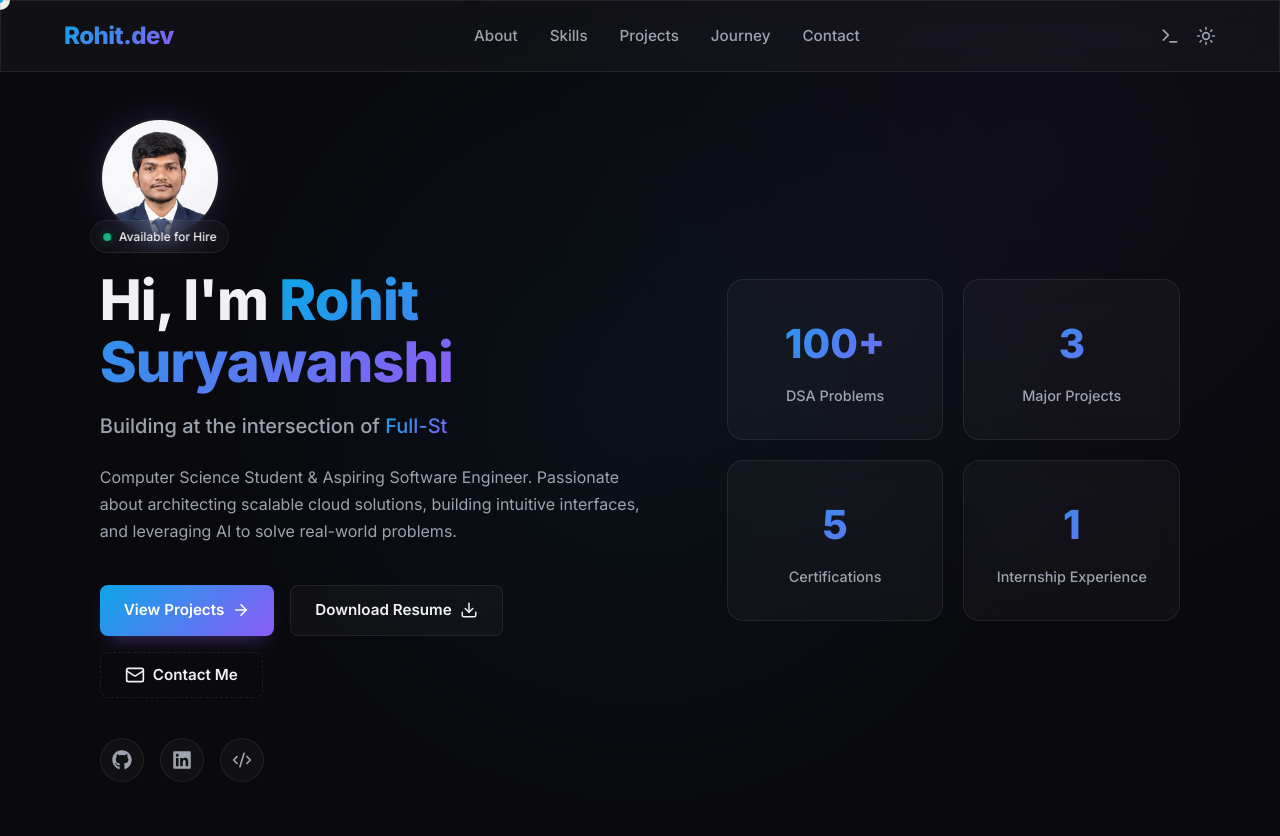
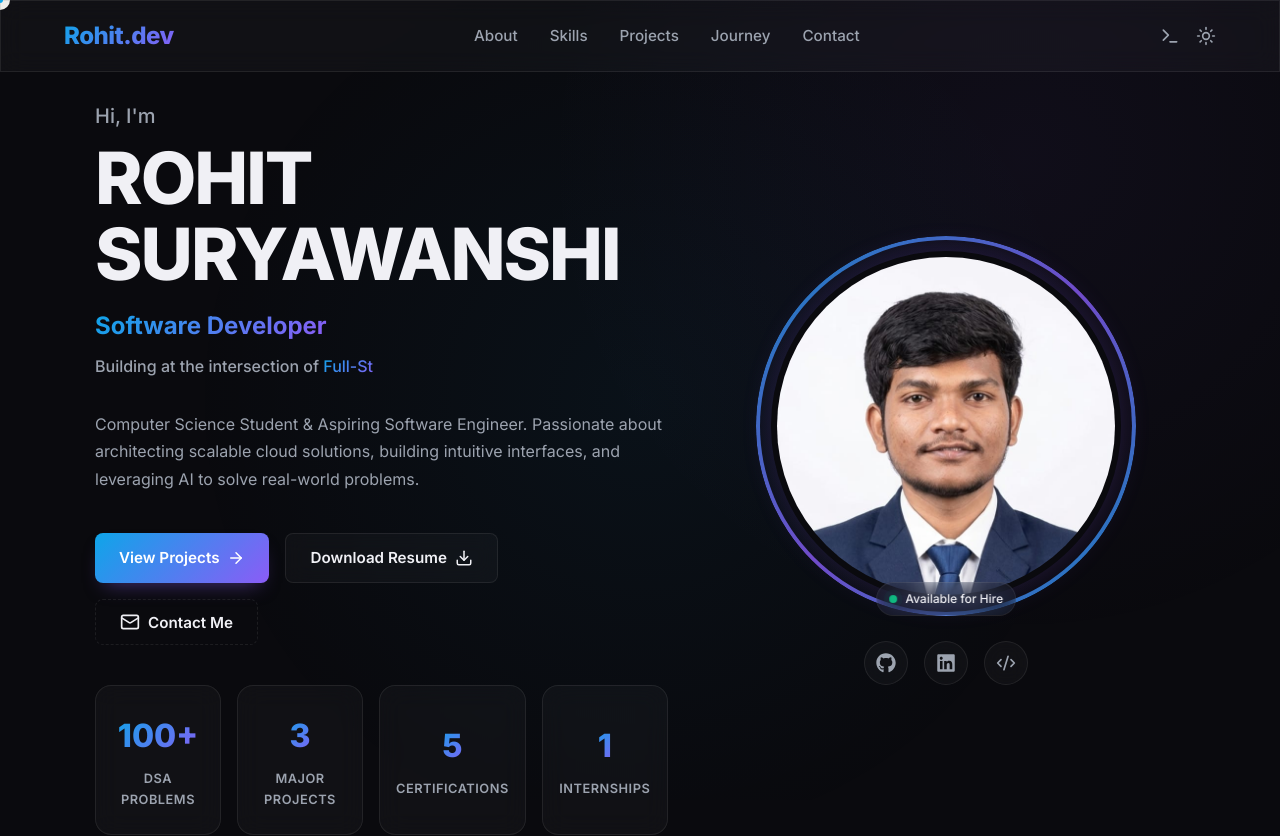
Before and after one commit to Rohit18457/Portfolio, a React (Vite) app: page / in a window 1280 px wide. Shown: the top 836 px of the page. Built offline with nearby package versions, Linux system fonts and the light colour scheme.

Commit message:
Update hero section layout to split-screen and fix subtitle overlap

```diff
--- a/package.json
+++ b/package.json
@@ -11,6 +11,7 @@
   },
   "dependencies": {
     "framer-motion": "^12.40.0",
+    "jimp": "^1.6.1",
     "lucide-react": "^1.21.0",
     "react": "^19.2.6",
     "react-dom": "^19.2.6",
--- a/src/components/sections/HeroSection.css
+++ b/src/components/sections/HeroSection.css
@@ -7,19 +7,54 @@
   display: flex;
   align-items: center;
   justify-content: space-between;
-  gap: 60px;
+  gap: 40px;
 }
 
 .hero-content {
+  flex: 1.2;
+  max-width: 700px;
+  text-align: left;
+}
+
+.hero-image-container {
   flex: 1;
-  max-width: 600px;
+  display: flex;
+  flex-direction: column;
+  align-items: center;
+  justify-content: center;
+  gap: 30px;
 }
 
 .profile-wrapper {
   position: relative;
   width: 120px;
   height: 120px;
-  margin-bottom: 32px;
+}
+
+.profile-wrapper.large {
+  width: 350px;
+  height: 350px;
+  margin-bottom: 0;
+  display: flex;
+  align-items: center;
+  justify-content: center;
+}
+
+.gradient-ring {
+  position: absolute;
+  top: -15px;
+  left: -15px;
+  right: -15px;
+  bottom: -15px;
+  border-radius: 50%;
+  background: linear-gradient(135deg, var(--accent-blue), var(--accent-purple), var(--accent-blue));
+  z-index: 0;
+  opacity: 0.8;
+  mask: linear-gradient(#fff 0 0) content-box, linear-gradient(#fff 0 0);
+  -webkit-mask: linear-gradient(#fff 0 0) content-box, linear-gradient(#fff 0 0);
+  mask-composite: exclude;
+  -webkit-mask-composite: xor;
+  padding: 4px; /* Thickness of the ring */
 }
 
 .profile-img {
@@ -28,8 +63,11 @@
   border-radius: 50%;
   object-fit: cover;
   object-position: top center;
-  border: 2px solid var(--glass-border);
+  border: 6px solid var(--bg-primary);
   box-shadow: 0 0 30px rgba(139, 92, 246, 0.2);
+  z-index: 1;
+  position: relative;
+  background: var(--bg-primary);
 }
 
 .status-badge {
@@ -63,12 +101,20 @@
   100% { transform: scale(0.95); box-shadow: 0 0 0 0 rgba(16, 185, 129, 0); }
 }
 
+.greeting {
+  font-size: 1.25rem;
+  color: var(--text-secondary);
+  margin-bottom: 8px;
+  font-weight: 500;
+}
+
 .hero-title {
-  font-size: 3.5rem;
-  font-weight: 800;
-  line-height: 1.1;
+  font-size: 4.5rem;
+  font-weight: 900;
+  line-height: 1.05;
   margin-bottom: 16px;
-  letter-spacing: -1px;
+  letter-spacing: -2px;
+  text-transform: uppercase;
 }
 
 .hero-subtitle {
@@ -76,7 +122,7 @@
   font-weight: 500;
   color: var(--text-secondary);
   margin-bottom: 24px;
-  height: 30px; /* Prevent layout shift during typing */
+  min-height: 80px; /* Prevent layout shift while allowing wrapping */
 }
 
 .cursor-blink { opacity: 1; color: var(--accent-blue); }
@@ -182,28 +228,46 @@
   border-color: var(--accent-blue);
 }
 
+.hero-socials {
+  margin-top: 10px;
+  justify-content: center;
+}
+
 .hero-stats {
   display: grid;
-  grid-template-columns: 1fr 1fr;
-  gap: 20px;
-  flex: 0.8;
+  grid-template-columns: repeat(4, 1fr);
+  gap: 16px;
+  margin-top: 40px;
+  width: 100%;
 }
 
 .stat-card {
   text-align: center;
-  padding: 32px 24px;
+  padding: 24px 16px;
+  display: flex;
+  flex-direction: column;
+  justify-content: center;
+  align-items: center;
 }
 
 .stat-card h3 {
-  font-size: 2.5rem;
+  font-size: 2rem;
   font-weight: 800;
   margin-bottom: 8px;
 }
 
 .stat-card p {
-  font-size: 0.9rem;
+  font-size: 0.8rem;
   color: var(--text-secondary);
-  font-weight: 500;
+  font-weight: 600;
+  text-transform: uppercase;
+  letter-spacing: 0.5px;
+}
+
+@media (max-width: 1200px) {
+  .hero-stats {
+    grid-template-columns: repeat(2, 1fr);
+  }
 }
 
 @media (max-width: 992px) {
@@ -217,12 +281,20 @@
     display: flex;
     flex-direction: column;
     align-items: center;
+    text-align: center;
   }
 
-
+  .profile-wrapper.large {
+    width: 280px;
+    height: 280px;
+  }
 
   .hero-actions {
     justify-content: center;
+  }
+
+  .hero-title {
+    font-size: 3.5rem;
   }
 }
 
@@ -234,4 +306,9 @@
   .hero-title {
     font-size: 2.5rem;
   }
+
+  .profile-wrapper.large {
+    width: 240px;
+    height: 240px;
+  }
 }
--- a/src/components/sections/HeroSection.jsx
+++ b/src/components/sections/HeroSection.jsx
@@ -63,27 +63,21 @@ const HeroSection = () => {
 
         <motion.div
           className="hero-content"
-          initial={{ opacity: 0, y: 30 }}
-          animate={{ opacity: 1, y: 0 }}
+          initial={{ opacity: 0, x: -30 }}
+          animate={{ opacity: 1, x: 0 }}
           transition={{ duration: 0.8 }}
         >
-          <div className="profile-wrapper">
-            <img
-              src="/profile.jpeg"
-              alt="Rohit Suryawanshi"
-              className="profile-img"
-            />
-            <div className="status-badge glass">
-              <span className="pulse-dot"></span> Available for Hire
-            </div>
-          </div>
-
+          <p className="greeting">Hi, I'm</p>
           <h1 className="hero-title">
-            Hi, I'm <span className="text-gradient">Rohit Suryawanshi</span>
+            ROHIT<br/>SURYAWANSHI
           </h1>
 
           <div className="hero-subtitle">
+            <span className="text-gradient" style={{fontSize: '1.5rem', fontWeight: 'bold'}}>Software Developer</span>
+            <br />
+            <span style={{fontSize: '1rem', marginTop: '8px', display: 'block', color: 'var(--text-secondary)'}}>
               Building at the intersection of <TypeWriter words={words} />
+            </span>
           </div>
 
           <p className="hero-desc">
@@ -103,20 +97,7 @@ const HeroSection = () => {
             </button>
           </div>
 
-          <div className="social-links">
-            <a href="https://github.com/Rohit18457" target="_blank" rel="noreferrer" className="social-icon glass"><Github size={20}/></a>
-            <a href="https://www.linkedin.com/in/rohit-suryawanshi-816281290" target="_blank" rel="noreferrer" className="social-icon glass"><Linkedin size={20}/></a>
-            <a href="https://leetcode.com" target="_blank" rel="noreferrer" className="social-icon glass"><Code2 size={20}/></a>
-          </div>
-
-        </motion.div>
-
-        <motion.div
-          className="hero-stats"
-          initial={{ opacity: 0, x: 30 }}
-          animate={{ opacity: 1, x: 0 }}
-          transition={{ duration: 0.8, delay: 0.2 }}
-        >
+          <div className="hero-stats">
             <div className="stat-card glass-card">
               <h3 className="text-gradient">100+</h3>
               <p>DSA Problems</p>
@@ -131,7 +112,32 @@ const HeroSection = () => {
             </div>
             <div className="stat-card glass-card">
               <h3 className="text-gradient">1</h3>
-            <p>Internship Experience</p>
+              <p>Internships</p>
+            </div>
+          </div>
+        </motion.div>
+
+        <motion.div
+          className="hero-image-container"
+          initial={{ opacity: 0, x: 30 }}
+          animate={{ opacity: 1, x: 0 }}
+          transition={{ duration: 0.8, delay: 0.2 }}
+        >
+          <div className="profile-wrapper large">
+            <div className="gradient-ring"></div>
+            <img
+              src="/profile.jpeg"
+              alt="Rohit Suryawanshi"
+              className="profile-img"
+            />
+            <div className="status-badge glass">
+              <span className="pulse-dot"></span> Available for Hire
+            </div>
+          </div>
+          <div className="social-links hero-socials">
+            <a href="https://github.com/Rohit18457" target="_blank" rel="noreferrer" className="social-icon glass"><Github size={20}/></a>
+            <a href="https://www.linkedin.com/in/rohit-suryawanshi-816281290" target="_blank" rel="noreferrer" className="social-icon glass"><Linkedin size={20}/></a>
+            <a href="https://leetcode.com" target="_blank" rel="noreferrer" className="social-icon glass"><Code2 size={20}/></a>
           </div>
         </motion.div>
 
```
Also changed, not shown: 1 other file (tests, documents, lock files or other folders). Lines whose indentation alone changed are shown as unchanged.
